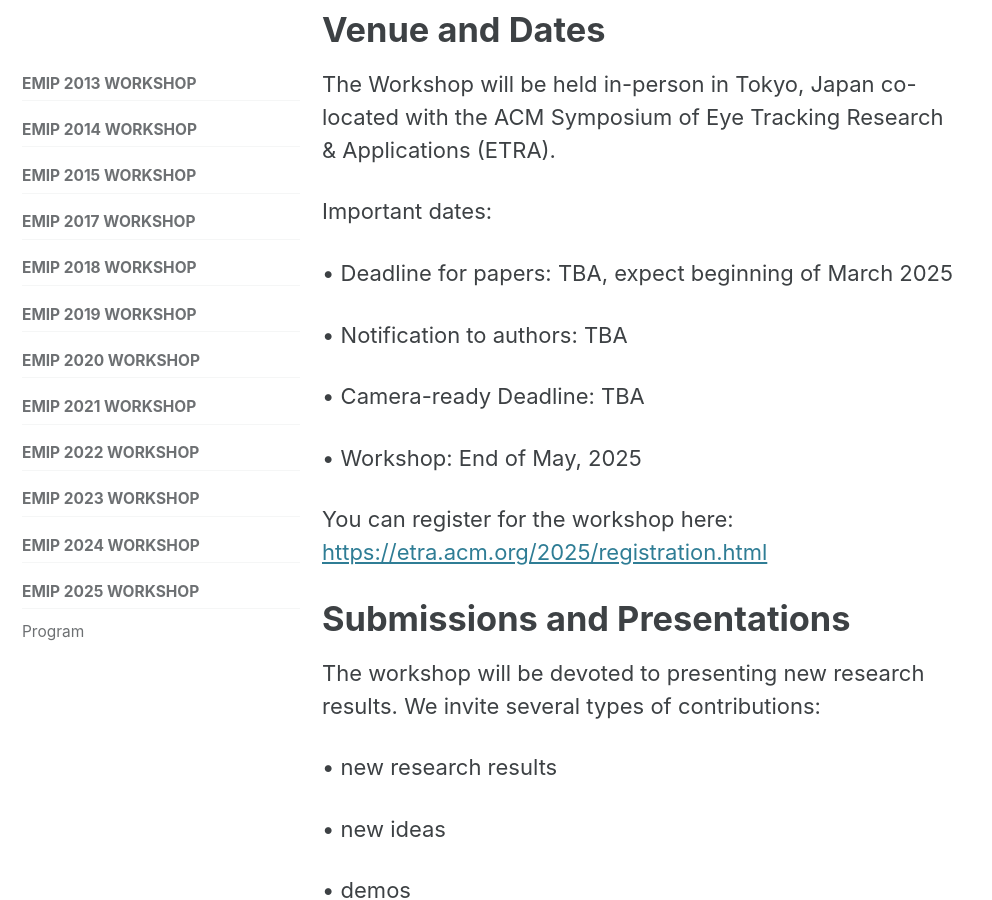
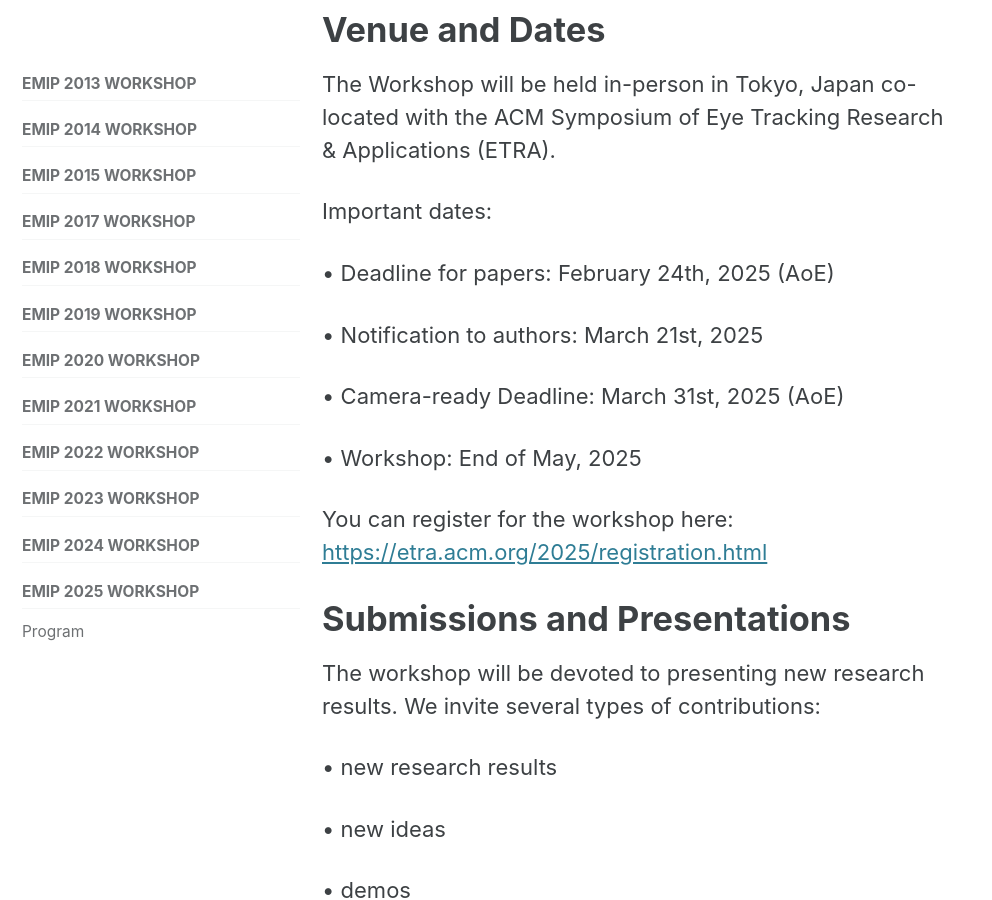
Before and after one commit to EMIPws/emipws.github.io, a Jekyll site: the page built from pages/workshop/emip-2025.md, in a window 1280 px wide and 900 px high, scrolled down 2707 px. Shown: the whole window, without its empty margins (0-992 px from the left). Built offline with Jekyll 4.4.1, drawn with Linux system fonts in a browser that asks for light colours; cached includes are drawn as plain includes.

Commit message:
Update emip-2025.md

```diff
--- a/pages/workshop/emip-2025.md
+++ b/pages/workshop/emip-2025.md
@@ -52,11 +52,11 @@ The Workshop will be held in-person in Tokyo, Japan co-located with the ACM Symp
 
 Important dates:
 
-• Deadline for papers: TBA, expect beginning of March 2025
+• Deadline for papers: February 24th, 2025 (AoE)
 
-• Notification to authors: TBA
+• Notification to authors: March 21st, 2025
 
-• Camera-ready Deadline: TBA
+• Camera-ready Deadline: March 31st, 2025 (AoE)
 
 • Workshop: End of May, 2025
 
```
